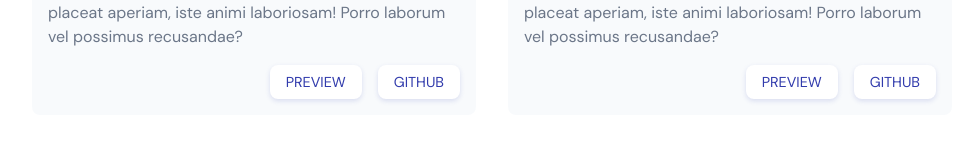
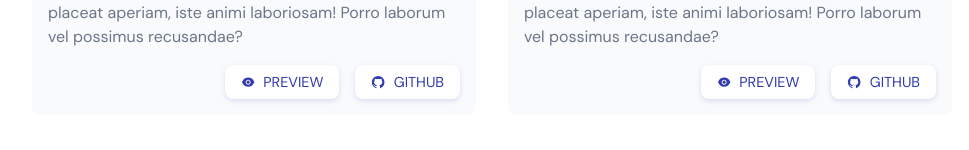
Before and after one commit to kmalcaba/kmalcaba.github.io, a React (Create React App) app: page / in a window 1280 px wide. Shown: the part 981-1131 px from the top of the page, without its empty margins (148-1117 px from the left). Built offline with nearby package versions, Linux system fonts and the light colour scheme.

Commit message:
Use Button component with icons

```diff
--- a/src/components/ProjectCard/ProjectCard.jsx
+++ b/src/components/ProjectCard/ProjectCard.jsx
@@ -1,4 +1,7 @@
 import "./ProjectCard.scss";
+import Button from "../Button/Button";
+
+import { AiFillEye, AiFillGithub } from "react-icons/ai";
 
 function ProjectCard({
   project: { title, tags, description, image, previewLink, sourceLink },
@@ -18,12 +21,20 @@ function ProjectCard({
       </ul>
       <p>{description}</p>
       <div className="project-card-footer">
-        <button className="btn-primary" onClick={previewHandler}>
+        <Button
+          className="btn-primary"
+          onClick={previewHandler}
+          Icon={AiFillEye}
+        >
           Preview
-        </button>
-        <button className="btn-primary" onClick={sourceHandler}>
+        </Button>
+        <Button
+          className="btn-primary"
+          onClick={sourceHandler}
+          Icon={AiFillGithub}
+        >
           Github
-        </button>
+        </Button>
       </div>
     </div>
   );
```
